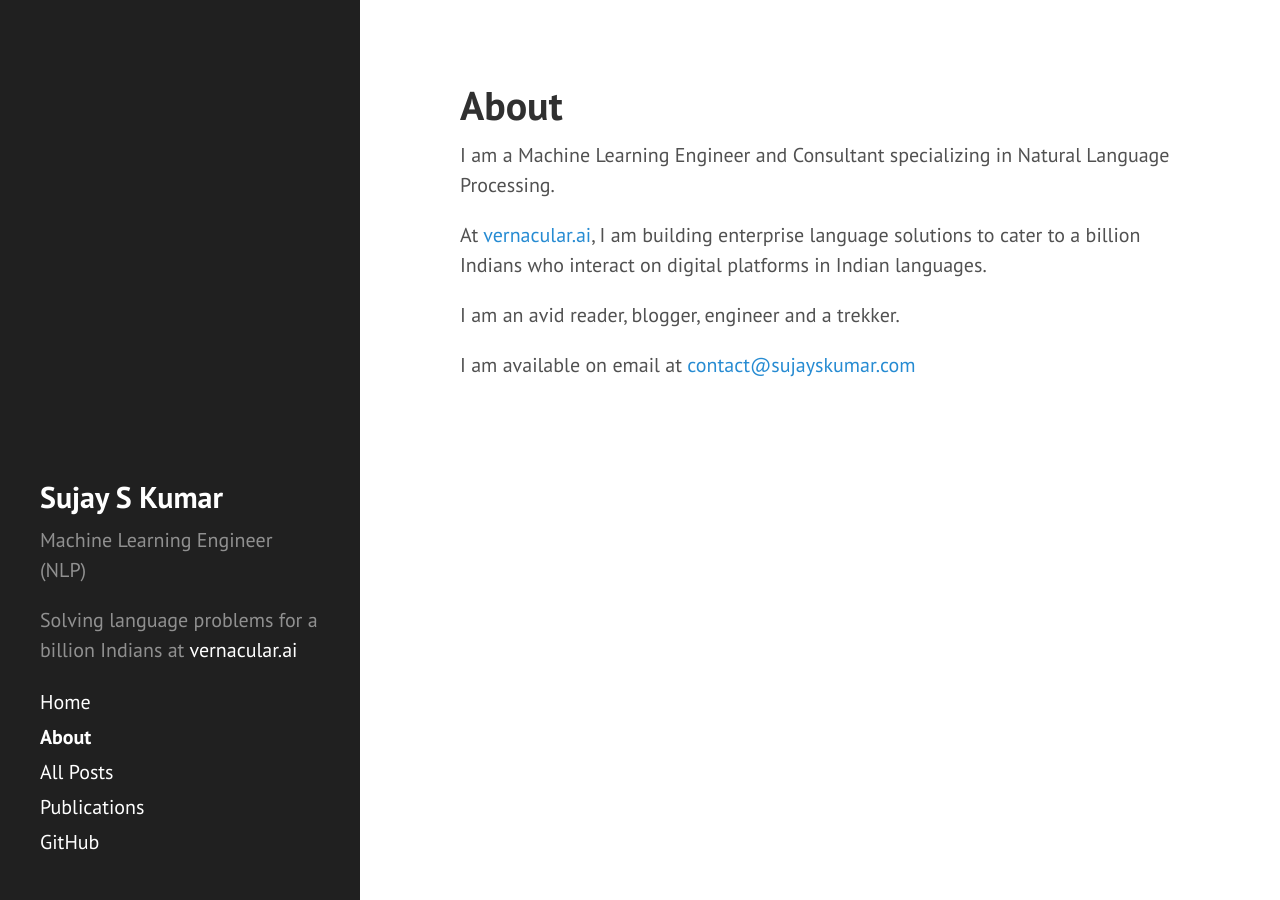
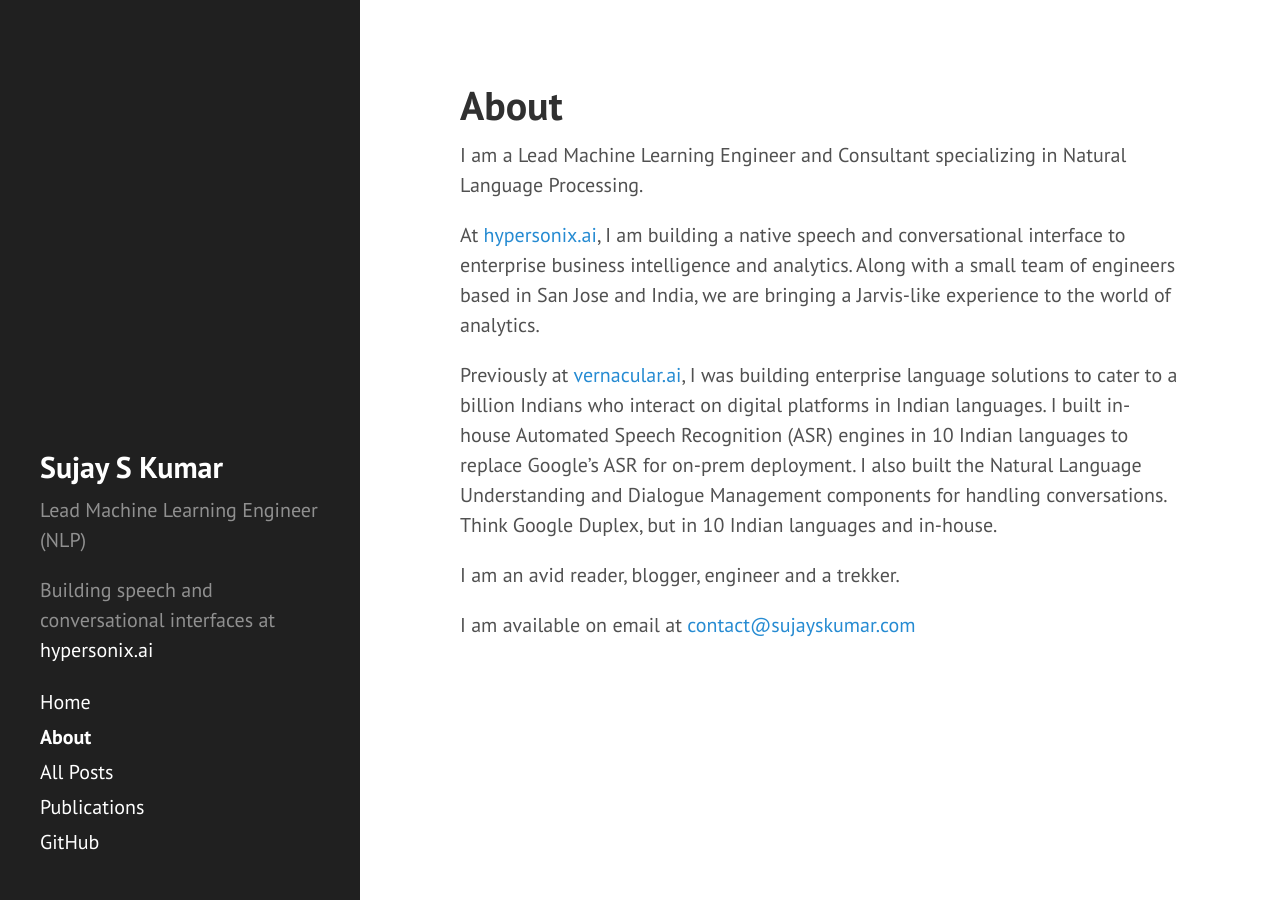
Before and after one commit to SujaySKumar/sujayskumar.github.io, a Jekyll site: the page built from about.md, in a window 1280 px wide. Built offline with Jekyll 4.4.1, drawn with Linux system fonts in a browser that asks for light colours.

Commit message:
Updated bio and about page

```diff
--- a/_config.yml
+++ b/_config.yml
@@ -8,8 +8,8 @@ relative_permalinks: false
 
 # Setup
 title:            Sujay S Kumar
-tagline:          'Machine Learning Engineer (NLP)'
-description:      'Solving language problems for a billion Indians at <a href="https://vernacular.ai">vernacular.ai</a>'
+tagline:          'Lead Machine Learning Engineer (NLP)'
+description:      'Building speech and conversational interfaces at <a href="http://hypersonix.ai">hypersonix.ai</a>'
 url:              http://sujayskumar.com
 baseurl:          /
 
--- a/about.md
+++ b/about.md
@@ -29,9 +29,11 @@ title: About
 
 <!-- Thanks for reading! -->
 
-I am a Machine Learning Engineer and Consultant specializing in Natural Language Processing.
+I am a Lead Machine Learning Engineer and Consultant specializing in Natural Language Processing.
 
-At [vernacular.ai](https://vernacular.ai), I am building enterprise language solutions to cater to a billion Indians who interact on digital platforms in Indian languages.
+At [hypersonix.ai](http://hypersonix.ai), I am building a native speech and conversational interface to enterprise business intelligence and analytics. Along with a small team of engineers based in San Jose and India, we are bringing a Jarvis-like experience to the world of analytics.
+
+Previously at [vernacular.ai](https://vernacular.ai), I was building enterprise language solutions to cater to a billion Indians who interact on digital platforms in Indian languages. I built in-house Automated Speech Recognition (ASR) engines in 10 Indian languages to replace Google's ASR for on-prem deployment. I also built the Natural Language Understanding and Dialogue Management components for handling conversations. Think Google Duplex, but in 10 Indian languages and in-house.
 
 I am an avid reader, blogger, engineer and a trekker.
 
```
